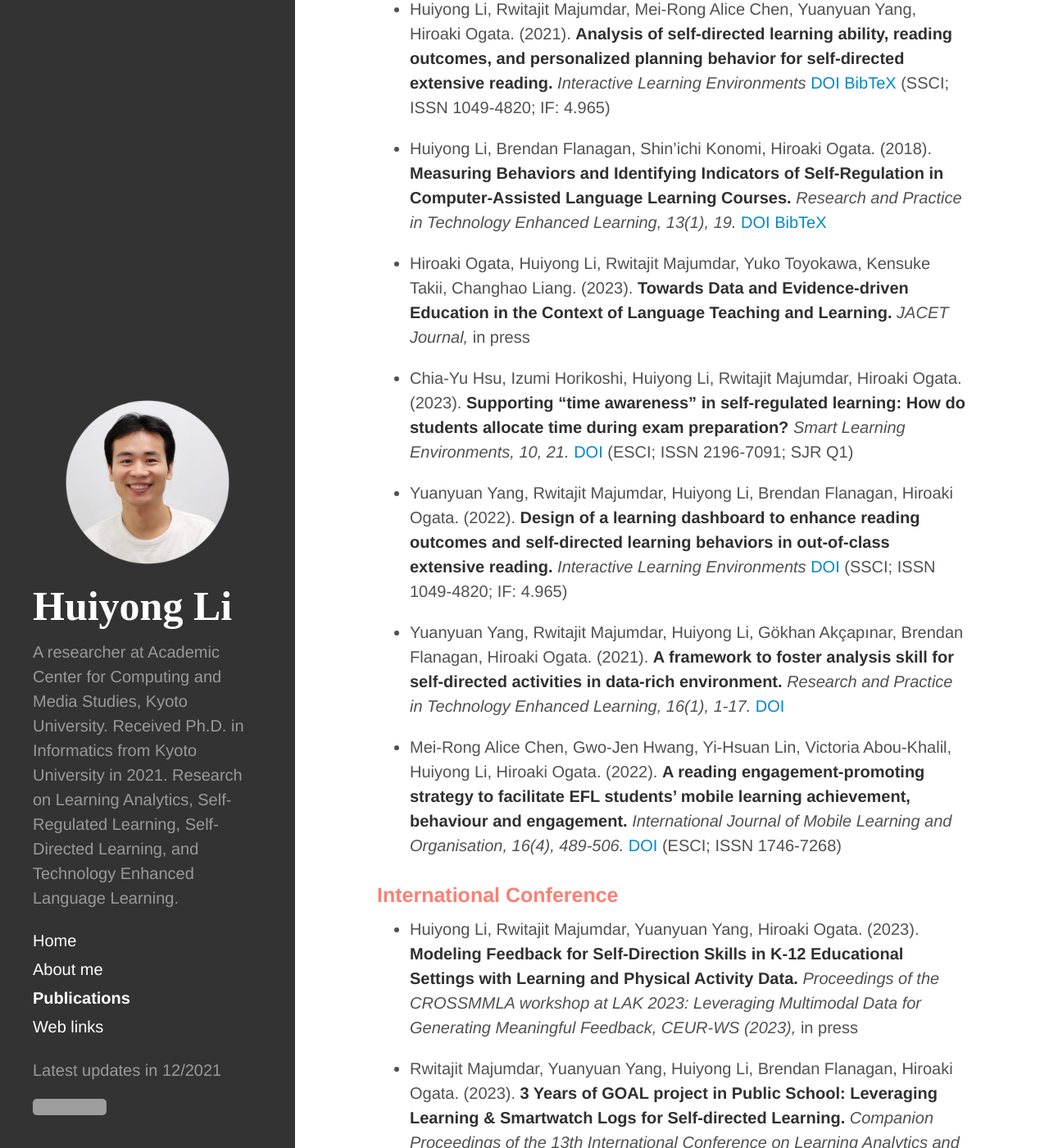
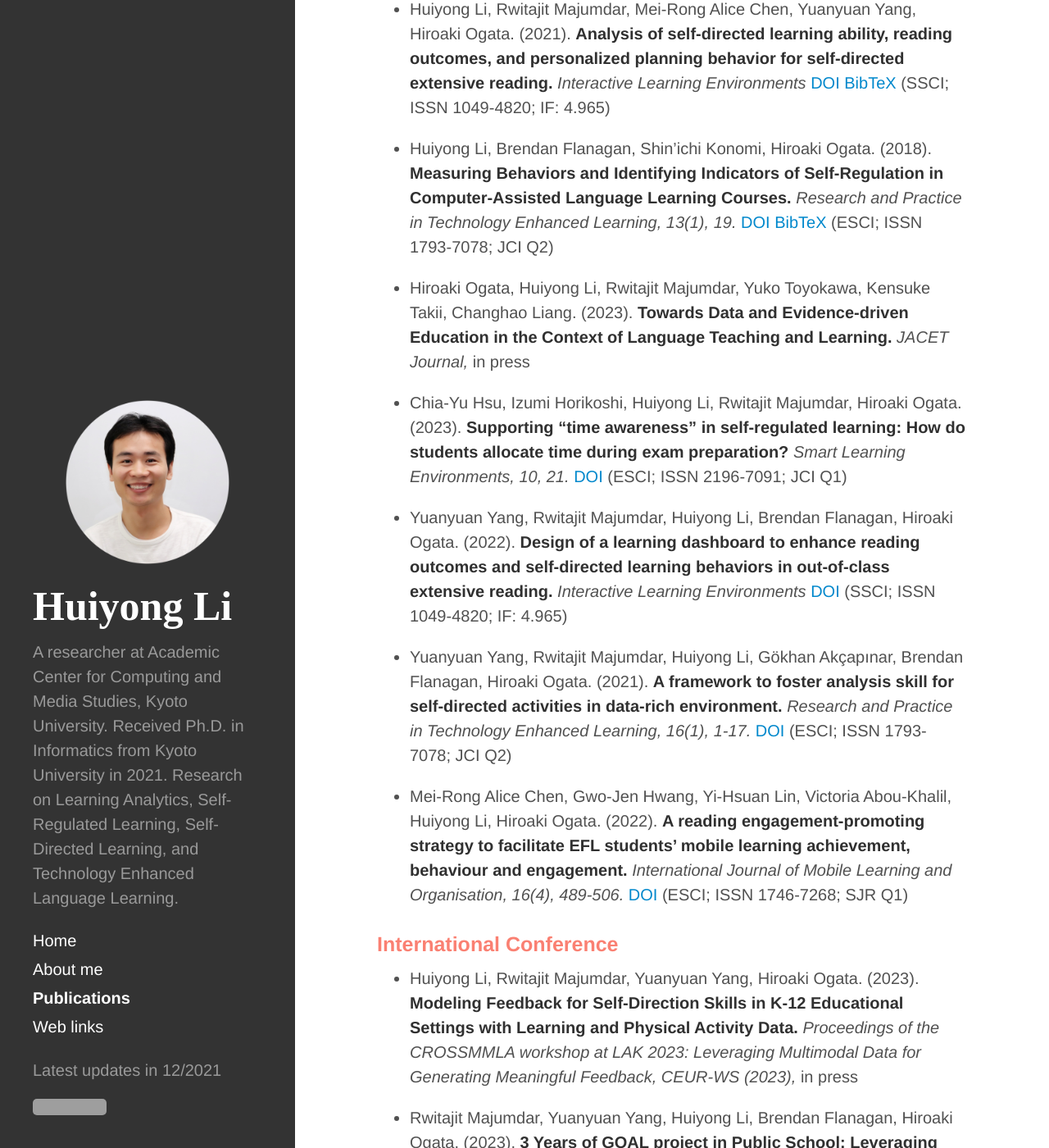
Before and after one commit to li-huiyong/li-huiyong.github.io, a Jekyll site: the page built from publications.md, in a window 1280 px wide and 1400 px high, scrolled down 467 px. Shown: the whole window at 82% size. Built offline with Jekyll 4.4.1, drawn with Linux system fonts in a browser that asks for light colours; nearby versions of some CDN libraries; some web fonts are replaced; grey boxes are pictures that could not be loaded.

Commit message:
RPTEL ESCI

```diff
--- a/publications.md
+++ b/publications.md
@@ -13,17 +13,17 @@
 
 * Huiyong Li, Rwitajit Majumdar, Mei-Rong Alice Chen, Yuanyuan Yang, Hiroaki Ogata. (2021). **Analysis of self-directed learning ability, reading outcomes, and personalized planning behavior for self-directed extensive reading.** _Interactive Learning Environments_ [DOI](https://doi.org/10.1080/10494820.2021.1937660){:target="_blank"} [BibTeX](https://li-huiyong.github.io/resources/li2021analysis.bib){:target="_blank"} (SSCI; ISSN 1049-4820; IF: 4.965)
 
-* Huiyong Li, Brendan Flanagan, Shin’ichi Konomi, Hiroaki Ogata. (2018). **Measuring Behaviors and Identifying Indicators of Self-Regulation in Computer-Assisted Language Learning Courses.** _Research and Practice in Technology Enhanced Learning, 13(1), 19._ [DOI](https://doi.org/10.1186/s41039-018-0087-7){:target="_blank"} [BibTeX](https://li-huiyong.github.io/resources/li2018measuring.bib){:target="_blank"}
+* Huiyong Li, Brendan Flanagan, Shin’ichi Konomi, Hiroaki Ogata. (2018). **Measuring Behaviors and Identifying Indicators of Self-Regulation in Computer-Assisted Language Learning Courses.** _Research and Practice in Technology Enhanced Learning, 13(1), 19._ [DOI](https://doi.org/10.1186/s41039-018-0087-7){:target="_blank"} [BibTeX](https://li-huiyong.github.io/resources/li2018measuring.bib){:target="_blank"} (ESCI; ISSN 1793-7078; JCI Q2)
 
 * Hiroaki Ogata, Huiyong Li, Rwitajit Majumdar, Yuko Toyokawa, Kensuke Takii, Changhao Liang. (2023). **Towards Data and Evidence-driven Education in the Context of Language Teaching and Learning.** _JACET Journal,_ in press
 
-* Chia-Yu Hsu, Izumi Horikoshi, Huiyong Li, Rwitajit Majumdar, Hiroaki Ogata. (2023). **Supporting “time awareness” in self-regulated learning: How do students allocate time during exam preparation?** _Smart Learning Environments, 10, 21._ [DOI](https://doi.org/10.1186/s40561-023-00243-z){:target="_blank"} (ESCI; ISSN 2196-7091; SJR Q1)
+* Chia-Yu Hsu, Izumi Horikoshi, Huiyong Li, Rwitajit Majumdar, Hiroaki Ogata. (2023). **Supporting “time awareness” in self-regulated learning: How do students allocate time during exam preparation?** _Smart Learning Environments, 10, 21._ [DOI](https://doi.org/10.1186/s40561-023-00243-z){:target="_blank"} (ESCI; ISSN 2196-7091; JCI Q1)
 
 * Yuanyuan Yang, Rwitajit Majumdar, Huiyong Li, Brendan Flanagan, Hiroaki Ogata. (2022). **Design of a learning dashboard to enhance reading outcomes and self-directed learning behaviors in out-of-class extensive reading.** _Interactive Learning Environments_ [DOI](https://doi.org/10.1080/10494820.2022.2101126){:target="_blank"} (SSCI; ISSN 1049-4820; IF: 4.965)
 
-* Yuanyuan Yang, Rwitajit Majumdar, Huiyong Li, Gökhan Akçapınar, Brendan Flanagan, Hiroaki Ogata. (2021). **A framework to foster analysis skill for self-directed activities in data-rich environment.** _Research and Practice in Technology Enhanced Learning, 16(1), 1-17._ [DOI](https://doi.org/10.1186/s41039-021-00170-y){:target="_blank"}
+* Yuanyuan Yang, Rwitajit Majumdar, Huiyong Li, Gökhan Akçapınar, Brendan Flanagan, Hiroaki Ogata. (2021). **A framework to foster analysis skill for self-directed activities in data-rich environment.** _Research and Practice in Technology Enhanced Learning, 16(1), 1-17._ [DOI](https://doi.org/10.1186/s41039-021-00170-y){:target="_blank"} (ESCI; ISSN 1793-7078; JCI Q2)
 
-* Mei-Rong Alice Chen, Gwo-Jen Hwang, Yi-Hsuan Lin, Victoria Abou-Khalil, Huiyong Li, Hiroaki Ogata. (2022). **A reading engagement-promoting strategy to facilitate EFL students' mobile learning achievement, behaviour and engagement.** _International Journal of Mobile Learning and Organisation, 16(4), 489-506._ [DOI](https://doi.org/10.1504/IJMLO.2022.125968) (ESCI; ISSN 1746-7268)
+* Mei-Rong Alice Chen, Gwo-Jen Hwang, Yi-Hsuan Lin, Victoria Abou-Khalil, Huiyong Li, Hiroaki Ogata. (2022). **A reading engagement-promoting strategy to facilitate EFL students' mobile learning achievement, behaviour and engagement.** _International Journal of Mobile Learning and Organisation, 16(4), 489-506._ [DOI](https://doi.org/10.1504/IJMLO.2022.125968) (ESCI; ISSN 1746-7268; SJR Q1)
 
 
 ### <span style="color: Salmon; ">International Conference</span>
```
